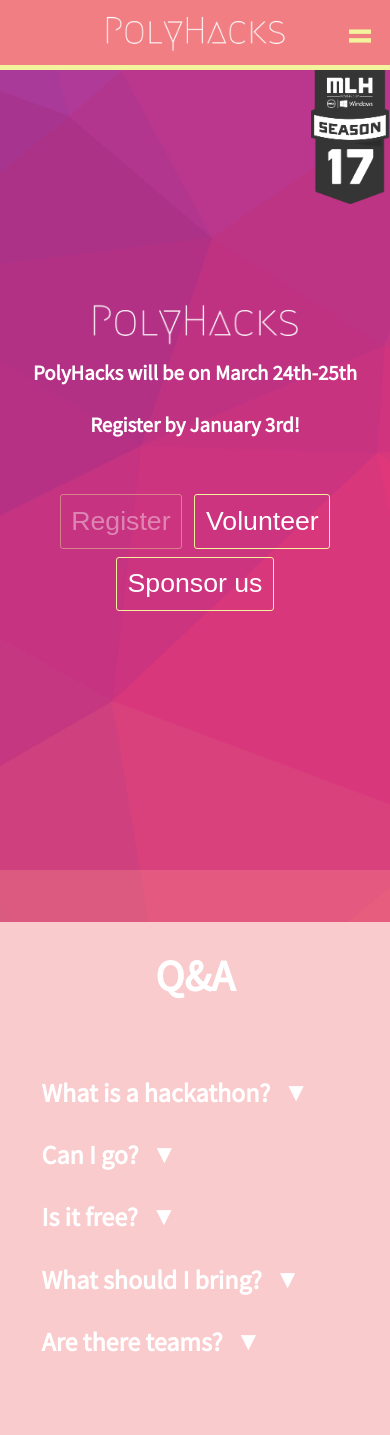
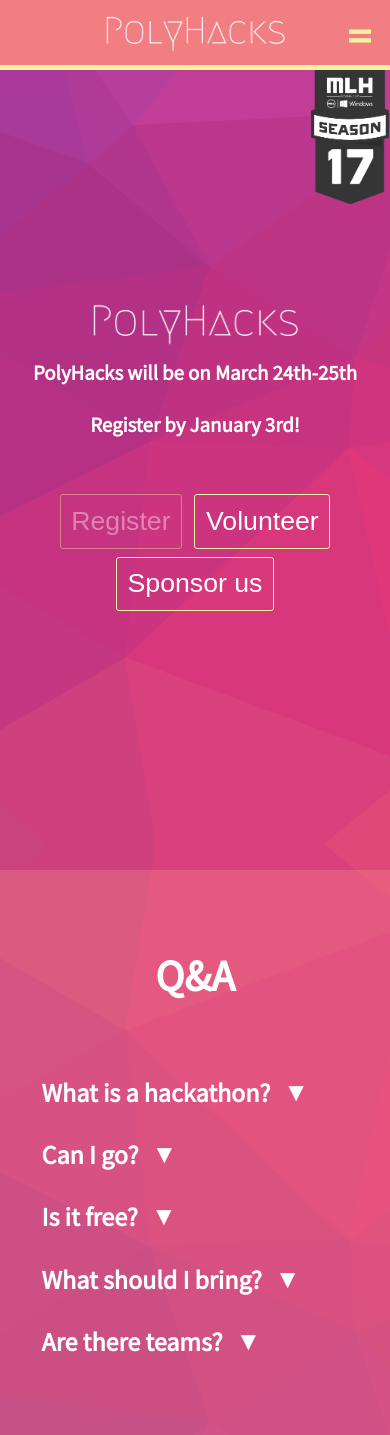
Before and after one commit to bromontana/PolyHacks-com, a PHP site: page / in a window 390 px wide. Shown: the top 1435 px of the page. Run offline with PHP 8.4, Linux system fonts and the light colour scheme.

Commit message:
Fixed background issues on mobile

```diff
--- a/mobile.css
+++ b/mobile.css
@@ -11,7 +11,11 @@
 
 @media screen and (max-width: 650px) {
     body {
-        background-size: auto 1000px;
+        background-image: url('resources/backgroundimg(1)_seamless_y.png');
+        background-attachment: scroll;
+        background-repeat: repeat-y;
+        background-position: top center;
+        background-size: auto 200%;
     }
     nav {
         width: 100%;
--- a/sections.css
+++ b/sections.css
@@ -83,6 +83,7 @@
     text-decoration: none;
     font-size: 4vw;
     line-height: 7vw;
+    white-space: nowrap;
 }
 .faq > .question::after {
     content: "\25bc";
--- a/styles.css
+++ b/styles.css
@@ -14,10 +14,10 @@ html {
 
 body {
     font-family: 'Source Sans Pro', sans-serif;
-    background: url("resources/backgroundimg(1).png");
-    background-size: auto 130%;
+    background: url("resources/backgroundimg(1)_seamless_y.png");
+    background-size: auto 200%;
     background-repeat: no-repeat;
-    background-position: center;
+    background-position: top;
     background-attachment: fixed;
     padding: 0;
     margin: 0;
```
Also changed, not shown: resources/backgroundimg(1)_seamless_y.png (added).
